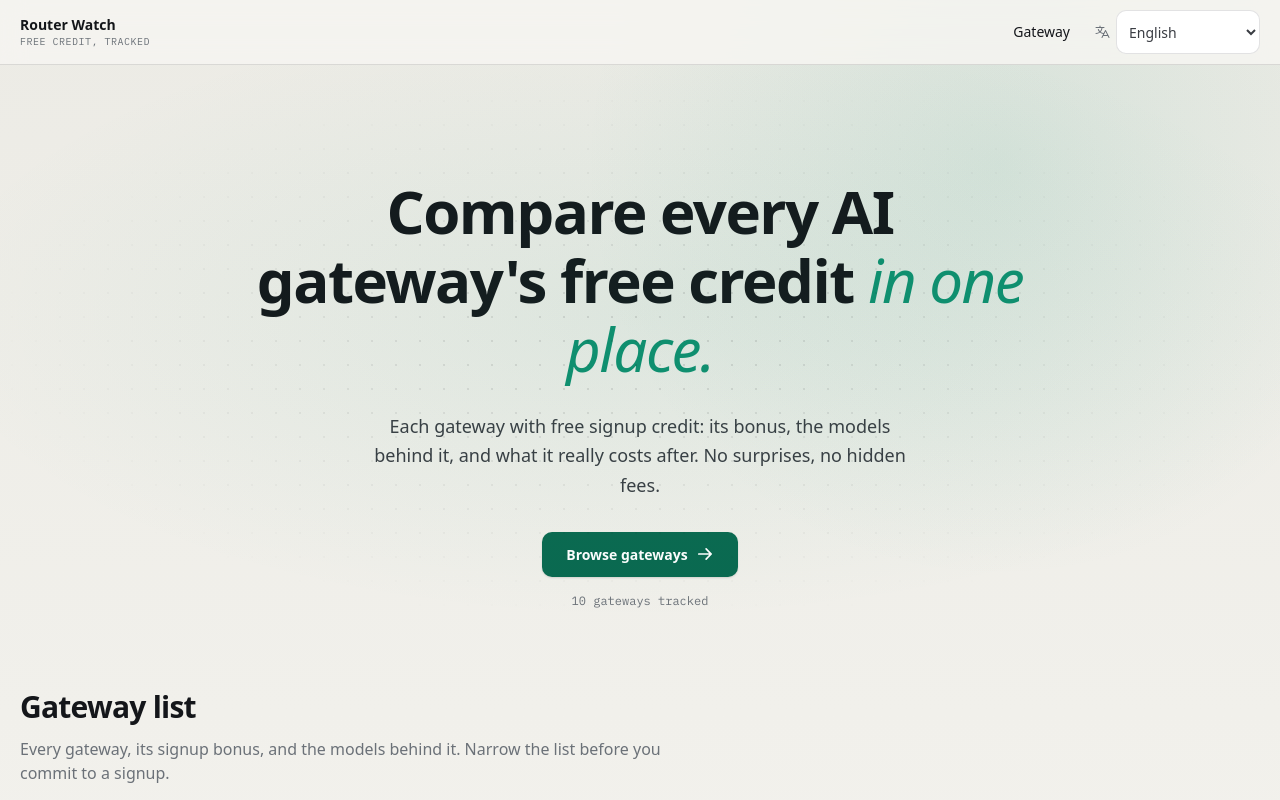
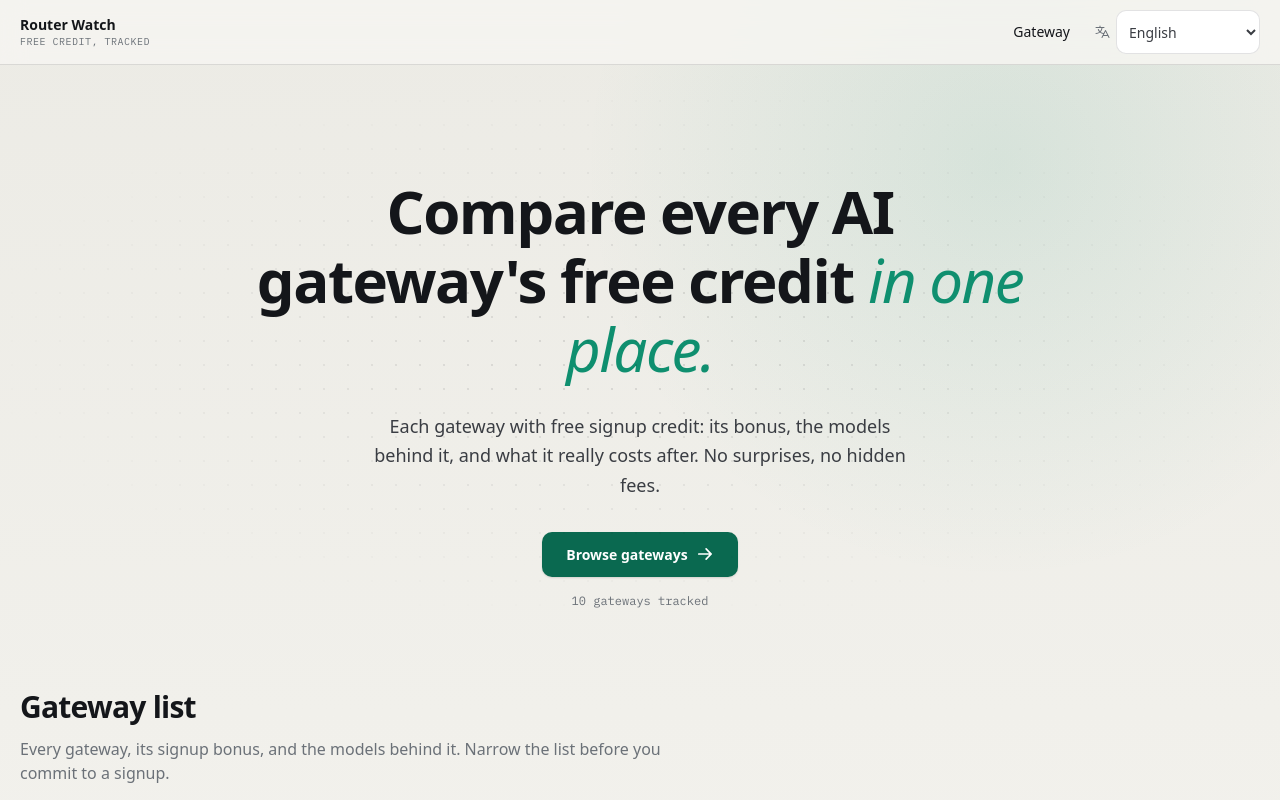
Before and after one commit to hafizhsul/router-watch, a React (Vite) app: page / in a window 1280 px wide. Shown: the top 800 px of the page. Built offline with nearby package versions, Linux system fonts and the light colour scheme.

Commit message:
revert(hero): drop radial glow, keep dot grid only
The soft signal glow read as too close to a gradient backdrop. Revert to
the dot-grid-only treatment, which already gives subtle texture without
competing with the copy. No visual change otherwise.

```diff
--- a/src/components/Hero.jsx
+++ b/src/components/Hero.jsx
@@ -22,20 +22,9 @@ export default function Hero() {
 
   return (
     <section className="relative overflow-hidden">
-      {/* Soft radial glow, tinted from --signal so it themes with the site
-          (emerald light/dark). Static CSS only, no WebGL, no dependency. This
-          sits behind the dot grid so the grid stays a crisp texture on top. */}
-      <div
-        aria-hidden="true"
-        className="pointer-events-none absolute inset-0"
-        style={{
-          background:
-            "radial-gradient(ellipse 80% 70% at 50% 40%, color-mix(in srgb, var(--signal) 8%, transparent) 0%, transparent 70%)",
-        }}
-      />
       {/* Dot grid, vignetted from centre so the edges fall away behind the
-          copy. One static layer, no JS, no motion; mounted after the glow so
-          dots render above it. */}
+          copy. One static layer, no JS, no motion; mounted first so content
+          stacks above it. */}
       <div
         aria-hidden="true"
         className="pointer-events-none absolute inset-0"
```
